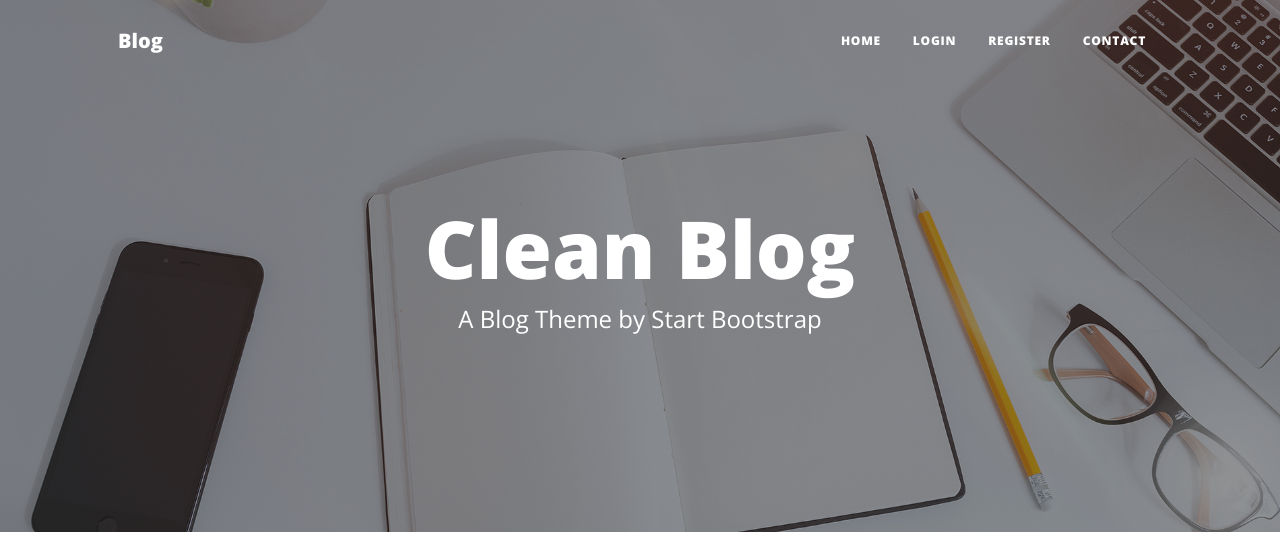
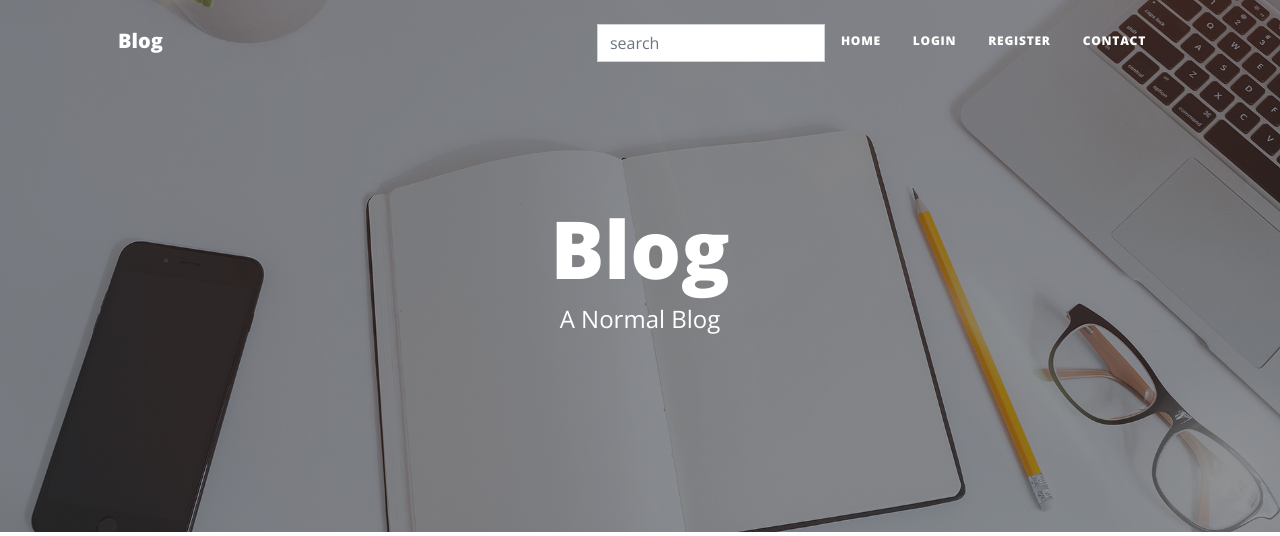
Before and after one commit to nhd3009/blog, a PHP site: page /index.php in a window 1280 px wide. Shown: the top 536 px of the page. Run offline with PHP 8.4, Linux system fonts and the light colour scheme; data comes from the database, SQL or seed files in the repository; some libraries are stand-ins or nearby versions.

Commit message:
add_search_bar

```diff
--- a/mvc_blog/admin/view/post/posts.php
+++ b/mvc_blog/admin/view/post/posts.php
@@ -16,7 +16,7 @@
                         </tr>
                     </thead>
                     <tbody>
-                        <?php  $i=0; foreach($post_list as $post): ?>
+                        <?php  $i=1; foreach($post_list as $post): ?>
                             <tr>
                                 <th scope="row"><?= $i++ ?></th>
                                 <td><?= $post['title'] ?></td>
--- a/mvc_blog/index.php
+++ b/mvc_blog/index.php
@@ -175,9 +175,7 @@
                             case 'delete_comment':
                                 if(isset($_GET['comment_id']) && isset($_GET['post_id']) && isset($_GET['user_name'])){
                                     if(!isset($_SESSION['user_id'])){
-
-                                        echo "<script>window.alert('No session id');</script>";
-                                        // header('location: index.php?content=login');
+                                        header('location: index.php?content=login');
                                     }
                                     else{
                                         $comment_id = $_GET['comment_id'];
@@ -188,23 +186,44 @@
                                             header('location: index.php?content=post_detail&id='. $post_id);
                                         }
                                         else{
-                                            echo "<script>window.alert('". $_SESSION['username'] . "and lmao&" . $_GET['user_name'] ."');</script>";
-                                            // header('location: index.php?content=logout');
+                                            header('location: index.php?content=logout');
                                         }
                                     }
                                 }
                                 break;
                             default:
-                                $categories = get_all_categories();
-                                $posts = get_all_post();
-                                include('view/home.php');
+                                if(isset($_POST['search'])){
+                                    if(empty($_POST['search'])){
+                                        header('location: index.php');
+                                    } else {
+                                        $search_query = $_POST['search'];
+                                        $search_post = search_post($search_query);
+                                        $categories = get_all_categories();
+                                        include('view/home.php');
+                                    }
+                                } else {
+                                    $categories = get_all_categories();
+                                    $posts = get_all_post();
+                                    include('view/home.php');
+                                }
                                 break;
                         }
                     }
                     else{
-                        $posts = get_all_post();
-                        $categories = get_all_categories();
-                        include('view/home.php');
+                        if(isset($_POST['search'])){
+                            if(empty($_POST['search'])){
+                                header('location: index.php');
+                            } else {
+                                $search_query = $_POST['search'];
+                                $search_post = search_post($search_query);
+                                $categories = get_all_categories();
+                                include('view/home.php');
+                            }
+                        } else {
+                            $categories = get_all_categories();
+                            $posts = get_all_post();
+                            include('view/home.php');
+                        }
                     }
                 ?>
             </div>
--- a/mvc_blog/layout/header.php
+++ b/mvc_blog/layout/header.php
@@ -6,8 +6,8 @@
         <div class="row gx-4 gx-lg-5 justify-content-center">
             <div class="col-md-10 col-lg-8 col-xl-7">
                 <div class="site-heading">
-                    <h1>Clean Blog</h1>
-                    <span class="subheading">A Blog Theme by Start Bootstrap</span>
+                    <h1>Blog</h1>
+                    <span class="subheading">A Normal Blog</span>
                 </div>
             </div>
         </div>
--- a/mvc_blog/layout/nav.php
+++ b/mvc_blog/layout/nav.php
@@ -8,6 +8,13 @@
         <?php if(isset($_SESSION['username'])) : ?>
             <div class="collapse navbar-collapse" id="navbarResponsive">
                 <ul class="navbar-nav ms-auto py-4 py-lg-0">
+                    <div class="ml-4 input-group ps-5">
+                        <div id="navbar-search-autocomplete" class="w-100 mr-4">
+                            <form method="POST" action="" class="mr-4">
+                                <input name="search" type="search" id="form1" class="form-control mt-3" placeholder="search" />
+                            </form>
+                        </div>
+                    </div>
                     <li class="nav-item"><a class="nav-link px-lg-3 py-3 py-lg-4" href="index.php">Home</a></li>
                     <li class="nav-item"><a class="nav-link px-lg-3 py-3 py-lg-4" href="index.php?content=create_post">Create</a></li>
                     <li class="nav-item"><a class="nav-link px-lg-3 py-3 py-lg-4" href="index.php?content=contact">contact</a></li>
@@ -25,6 +32,11 @@
         <?php else : ?>
             <div class="collapse navbar-collapse" id="navbarResponsive">
             <ul class="navbar-nav ms-auto py-4 py-lg-0">
+                <div id="navbar-search-autocomplete" class="w-100 mr-4">
+                    <form method="POST" action="" class="mr-4">
+                        <input name="search" type="search" id="form1" class="form-control mt-3" placeholder="search" />
+                    </form>
+                </div>
                 <li class="nav-item"><a class="nav-link px-lg-3 py-3 py-lg-4" href="index.php">Home</a></li>
                 <li class="nav-item"><a class="nav-link px-lg-3 py-3 py-lg-4" href="index.php?content=login">Login</a></li>
                 <li class="nav-item"><a class="nav-link px-lg-3 py-3 py-lg-4" href="index.php?content=register">Register</a></li>
--- a/mvc_blog/model/post.php
+++ b/mvc_blog/model/post.php
@@ -126,4 +126,19 @@
             echo "". $e->getMessage();
         }
     }
+
+    function search_post($search_query){
+        $conn = connect_database();
+        try {
+            $sql = "SELECT * FROM posts WHERE title LIKE :search and status = 1";
+            $stmt = $conn->prepare($sql);
+            $search_param = '%' . $search_query . '%';
+            $stmt->bindParam(":search", $search_param);
+            $stmt->execute();
+            return $stmt->fetchAll(PDO::FETCH_ASSOC);
+        } catch(PDOException $e) {
+            echo "Error: " . $e->getMessage();
+        }
+    }
+
 ?>
--- a/mvc_blog/view/home.php
+++ b/mvc_blog/view/home.php
@@ -19,6 +19,24 @@
                 <!-- Divider-->
                 <hr class="my-4" />';
             }
+        }   else if(isset($search_post) && !empty($search_post)){
+                foreach ($search_post as $row) {
+                    echo '
+                    <!-- Post preview-->
+                    <div class="post-preview">
+                        <a href="index.php?content=post_detail&id='. $row['id'] .'">
+                            <h2 class="post-title">' . $row['title'] . '</h2>
+                            <h3 class="post-subtitle">' . $row['subtitle'] . '</h3>
+                        </a>
+                        <p class="post-meta">
+                            Posted by
+                            <a href="#!">' . $row['user_name'] . '</a> at
+                            ' . $row['created_at'] . '
+                        </p>
+                    </div>
+                    <!-- Divider-->
+                    <hr class="my-4" />';
+                }
         } else {
             echo '<p>No posts available.</p>';
         }
```
Also changed, not shown: mvc_blog/images/Database-Administrator.jpg (added).
